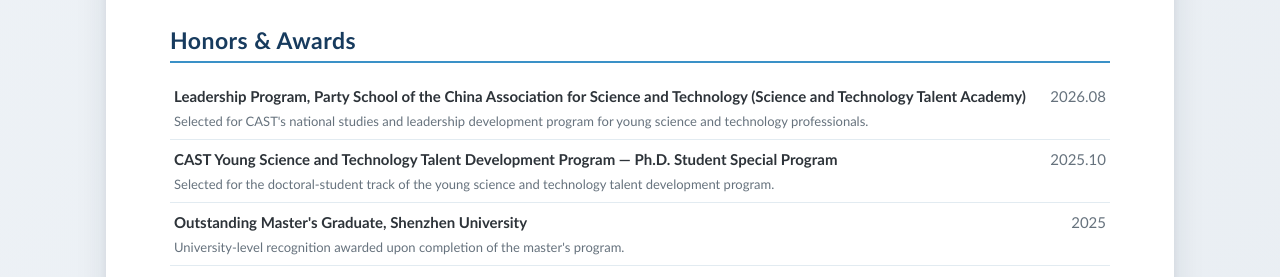
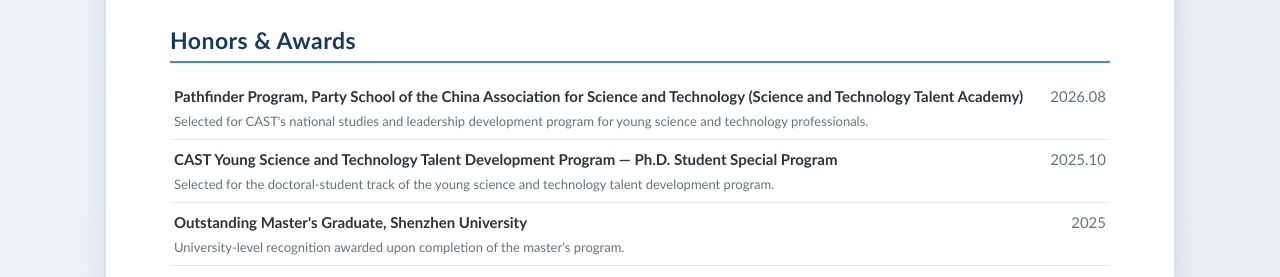
Before and after one commit to ZebangCheng/zebangcheng.github.io, a Jekyll site: the page built from achievements.md, in a window 1280 px wide and 900 px high, scrolled down 1334 px. Shown: the part 173-450 px from the top of the window. Built offline with Jekyll 4.4.1, drawn with Linux system fonts in a browser that asks for light colours.

Commit message:
Rename CAST Pathfinder Program (#10)

```diff
--- a/_data/honors.yml
+++ b/_data/honors.yml
@@ -1,6 +1,6 @@
 ---
 - id: "cast-leadership-program-2026"
-  title: "Leadership Program, Party School of the China Association for Science and Technology (Science and Technology Talent Academy)"
+  title: "Pathfinder Program, Party School of the China Association for Science and Technology (Science and Technology Talent Academy)"
   year: "2026.08"
   category: "talent-program"
   featured: true
```
